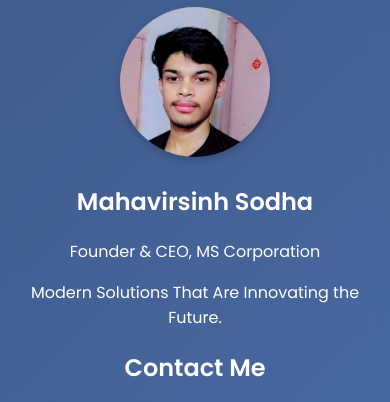
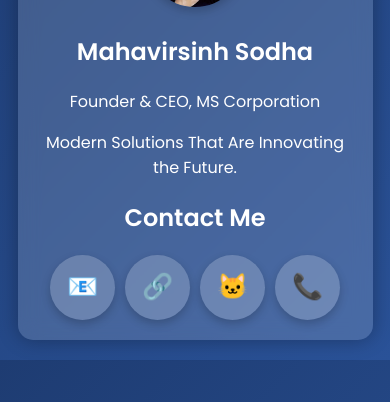
Before and after one commit to codewithms7777/codewithms7777.github.io, a plain HTML site: page index.html in a window 390 px wide. Shown: the part 224-626 px from the top of the page. Drawn offline with Linux system fonts and the light colour scheme.

Commit message:
Update index.html

```diff
--- a/index.html
+++ b/index.html
@@ -17,9 +17,11 @@
             justify-content: center;
             align-items: center;
             height: 100vh;
+            flex-direction: column;
         }
         .container {
-            max-width: 600px;
+            max-width: 90%;
+            width: 400px;
             padding: 30px;
             background: rgba(255, 255, 255, 0.15);
             border-radius: 15px;
@@ -31,8 +33,8 @@
             transform: scale(1.02);
         }
         .profile-image {
-            width: 150px;
-            height: 150px;
+            width: 120px;
+            height: 120px;
             border-radius: 50%;
             object-fit: cover;
             box-shadow: 0 4px 10px rgba(0, 0, 0, 0.2);
@@ -44,20 +46,21 @@
         .icons {
             display: flex;
             justify-content: center;
-            gap: 20px;
+            gap: 15px;
             margin-top: 15px;
+            flex-wrap: wrap;
         }
         .icon {
-            font-size: 35px;
+            font-size: 30px;
             text-decoration: none;
             transition: transform 0.3s ease-in-out, color 0.3s;
             padding: 10px;
             border-radius: 50%;
-            display: inline-flex;
+            display: flex;
             align-items: center;
             justify-content: center;
-            width: 55px;
-            height: 55px;
+            width: 50px;
+            height: 50px;
             background: rgba(255, 255, 255, 0.2);
             box-shadow: 0 4px 10px rgba(0, 0, 0, 0.2);
         }
@@ -65,6 +68,28 @@
             transform: scale(1.2);
             color: #fdd835;
             background: rgba(255, 255, 255, 0.3);
+        }
+        @media (max-width: 480px) {
+            body {
+                height: auto;
+                padding: 20px;
+            }
+            .container {
+                width: 100%;
+                padding: 20px;
+            }
+            .profile-image {
+                width: 100px;
+                height: 100px;
+            }
+            .icons {
+                gap: 10px;
+            }
+            .icon {
+                width: 45px;
+                height: 45px;
+                font-size: 25px;
+            }
         }
     </style>
 </head>
```
